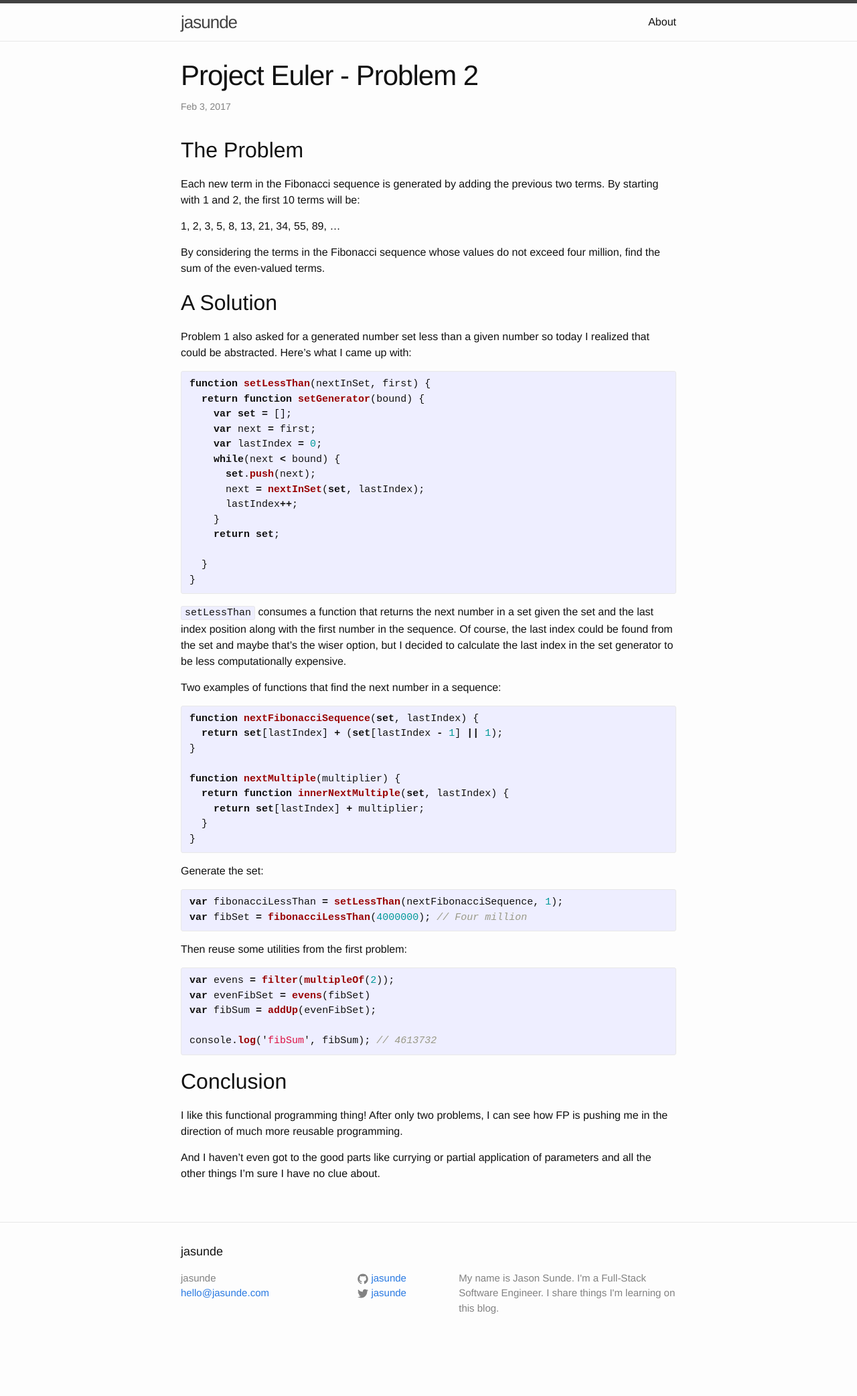
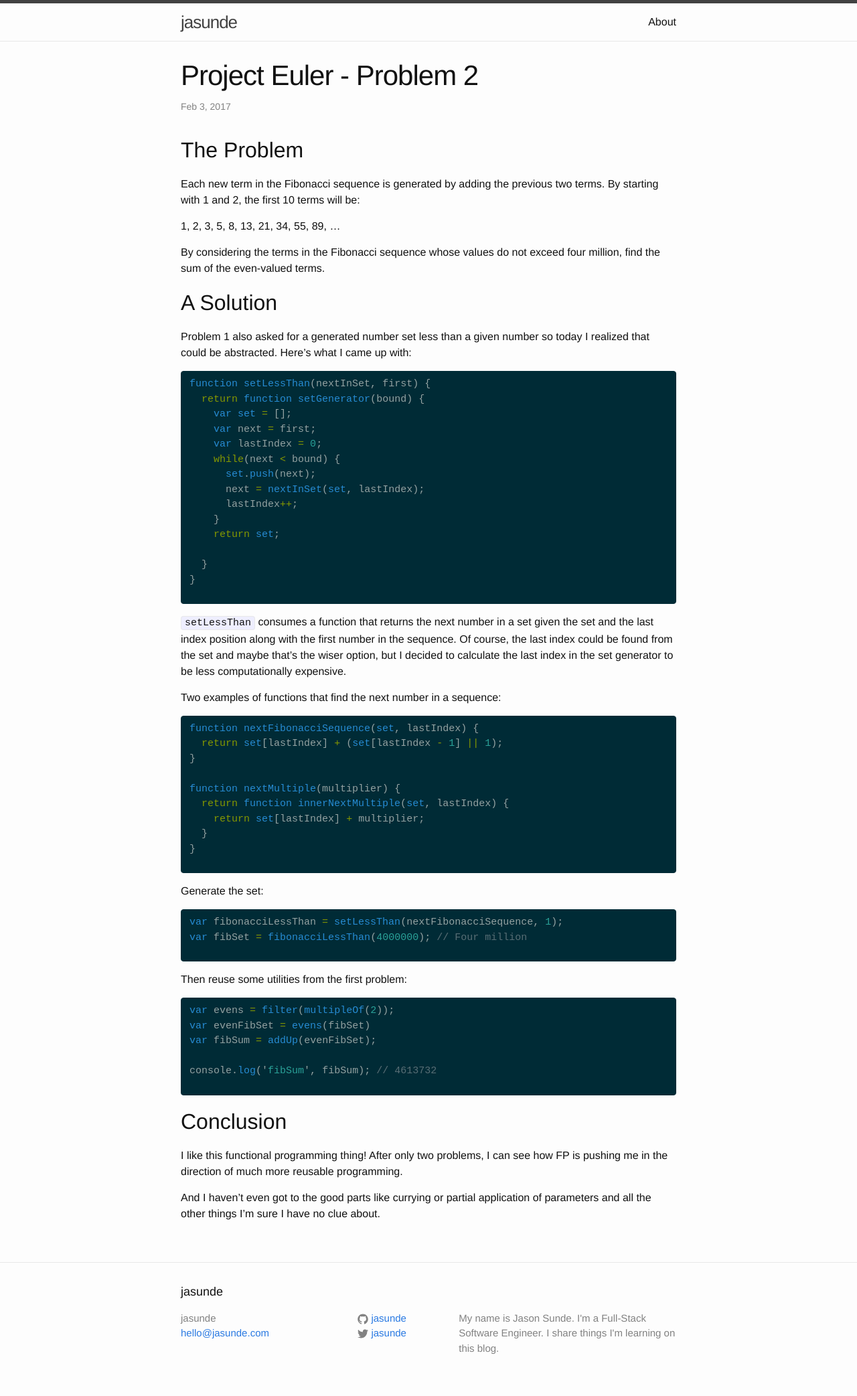
Before and after one commit to jasunde/jasunde.github.io, a Jekyll site: the page built from _posts/2017-02-03-project-euler-problem-2.markdown, in a window 1280 px wide. Shown: the whole page at 67% size. Built offline with Jekyll 4.4.1, drawn with Linux system fonts in a browser that asks for light colours; before the commit the page ends 2025 px from its top, so only the background shows below that.

Commit message:
Solarized code theme

```diff
--- /dev/null
+++ b/_sass/_monokai.scss
@@ -0,0 +1,65 @@
+.highlight pre { background-color: #272822; }
+.highlight .hll { background-color: #272822; }
+.highlight .c { color: #75715e } /* Comment */
+.highlight .err { color: #960050; background-color: #1e0010 } /* Error */
+.highlight .k { color: #66d9ef } /* Keyword */
+.highlight .l { color: #ae81ff } /* Literal */
+.highlight .n { color: #f8f8f2 } /* Name */
+.highlight .o { color: #f92672 } /* Operator */
+.highlight .p { color: #f8f8f2 } /* Punctuation */
+.highlight .cm { color: #75715e } /* Comment.Multiline */
+.highlight .cp { color: #75715e } /* Comment.Preproc */
+.highlight .c1 { color: #75715e } /* Comment.Single */
+.highlight .cs { color: #75715e } /* Comment.Special */
+.highlight .ge { font-style: italic } /* Generic.Emph */
+.highlight .gs { font-weight: bold } /* Generic.Strong */
+.highlight .kc { color: #66d9ef } /* Keyword.Constant */
+.highlight .kd { color: #66d9ef } /* Keyword.Declaration */
+.highlight .kn { color: #f92672 } /* Keyword.Namespace */
+.highlight .kp { color: #66d9ef } /* Keyword.Pseudo */
+.highlight .kr { color: #66d9ef } /* Keyword.Reserved */
+.highlight .kt { color: #66d9ef } /* Keyword.Type */
+.highlight .ld { color: #e6db74 } /* Literal.Date */
+.highlight .m { color: #ae81ff } /* Literal.Number */
+.highlight .s { color: #e6db74 } /* Literal.String */
+.highlight .na { color: #a6e22e } /* Name.Attribute */
+.highlight .nb { color: #f8f8f2 } /* Name.Builtin */
+.highlight .nc { color: #a6e22e } /* Name.Class */
+.highlight .no { color: #66d9ef } /* Name.Constant */
+.highlight .nd { color: #a6e22e } /* Name.Decorator */
+.highlight .ni { color: #f8f8f2 } /* Name.Entity */
+.highlight .ne { color: #a6e22e } /* Name.Exception */
+.highlight .nf { color: #a6e22e } /* Name.Function */
+.highlight .nl { color: #f8f8f2 } /* Name.Label */
+.highlight .nn { color: #f8f8f2 } /* Name.Namespace */
+.highlight .nx { color: #a6e22e } /* Name.Other */
+.highlight .py { color: #f8f8f2 } /* Name.Property */
+.highlight .nt { color: #f92672 } /* Name.Tag */
+.highlight .nv { color: #f8f8f2 } /* Name.Variable */
+.highlight .ow { color: #f92672 } /* Operator.Word */
+.highlight .w { color: #f8f8f2 } /* Text.Whitespace */
+.highlight .mf { color: #ae81ff } /* Literal.Number.Float */
+.highlight .mh { color: #ae81ff } /* Literal.Number.Hex */
+.highlight .mi { color: #ae81ff } /* Literal.Number.Integer */
+.highlight .mo { color: #ae81ff } /* Literal.Number.Oct */
+.highlight .sb { color: #e6db74 } /* Literal.String.Backtick */
+.highlight .sc { color: #e6db74 } /* Literal.String.Char */
+.highlight .sd { color: #e6db74 } /* Literal.String.Doc */
+.highlight .s2 { color: #e6db74 } /* Literal.String.Double */
+.highlight .se { color: #ae81ff } /* Literal.String.Escape */
+.highlight .sh { color: #e6db74 } /* Literal.String.Heredoc */
+.highlight .si { color: #e6db74 } /* Literal.String.Interpol */
+.highlight .sx { color: #e6db74 } /* Literal.String.Other */
+.highlight .sr { color: #e6db74 } /* Literal.String.Regex */
+.highlight .s1 { color: #e6db74 } /* Literal.String.Single */
+.highlight .ss { color: #e6db74 } /* Literal.String.Symbol */
+.highlight .bp { color: #f8f8f2 } /* Name.Builtin.Pseudo */
+.highlight .vc { color: #f8f8f2 } /* Name.Variable.Class */
+.highlight .vg { color: #f8f8f2 } /* Name.Variable.Global */
+.highlight .vi { color: #f8f8f2 } /* Name.Variable.Instance */
+.highlight .il { color: #ae81ff } /* Literal.Number.Integer.Long */
+
+.highlight .gh { } /* Generic Heading & Diff Header */
+.highlight .gu { color: #75715e; } /* Generic.Subheading & Diff Unified/Comment? */
+.highlight .gd { color: #f92672; } /* Generic.Deleted & Diff Deleted */
+.highlight .gi { color: #a6e22e; } /* Generic.Inserted & Diff Inserted */
--- /dev/null
+++ b/_sass/_solarized-dark.scss
@@ -0,0 +1,84 @@
+/* Solarized Dark
+For use with Jekyll and Pygments
+http://ethanschoonover.com/solarized
+SOLARIZED HEX      ROLE
+--------- -------- ------------------------------------------
+base03    #002b36  background
+base01    #586e75  comments / secondary content
+base1     #93a1a1  body text / default code / primary content
+orange    #cb4b16  constants
+red       #dc322f  regex, special keywords
+blue      #268bd2  reserved keywords
+cyan      #2aa198  strings, numbers
+green     #859900  operators, other keywords
+*/
+
+.highlight { background-color: #002b36; color: #93a1a1; border: 1px solid #002b36; border-radius: 4px; }
+.highlight .c { color: #586e75 } /* Comment */
+.highlight .err { color: #93a1a1 } /* Error */
+.highlight .g { color: #93a1a1 } /* Generic */
+.highlight .k { color: #859900 } /* Keyword */
+.highlight .l { color: #93a1a1 } /* Literal */
+.highlight .n { color: #93a1a1 } /* Name */
+.highlight .o { color: #859900 } /* Operator */
+.highlight .x { color: #cb4b16 } /* Other */
+.highlight .p { color: #93a1a1 } /* Punctuation */
+.highlight .cm { color: #586e75 } /* Comment.Multiline */
+.highlight .cp { color: #859900 } /* Comment.Preproc */
+.highlight .c1 { color: #586e75 } /* Comment.Single */
+.highlight .cs { color: #859900 } /* Comment.Special */
+.highlight .gd { color: #2aa198 } /* Generic.Deleted */
+.highlight .ge { color: #93a1a1; font-style: italic } /* Generic.Emph */
+.highlight .gr { color: #dc322f } /* Generic.Error */
+.highlight .gh { color: #cb4b16 } /* Generic.Heading */
+.highlight .gi { color: #859900 } /* Generic.Inserted */
+.highlight .go { color: #93a1a1 } /* Generic.Output */
+.highlight .gp { color: #93a1a1 } /* Generic.Prompt */
+.highlight .gs { color: #93a1a1; font-weight: bold } /* Generic.Strong */
+.highlight .gu { color: #cb4b16 } /* Generic.Subheading */
+.highlight .gt { color: #93a1a1 } /* Generic.Traceback */
+.highlight .kc { color: #cb4b16 } /* Keyword.Constant */
+.highlight .kd { color: #268bd2 } /* Keyword.Declaration */
+.highlight .kn { color: #859900 } /* Keyword.Namespace */
+.highlight .kp { color: #859900 } /* Keyword.Pseudo */
+.highlight .kr { color: #268bd2 } /* Keyword.Reserved */
+.highlight .kt { color: #dc322f } /* Keyword.Type */
+.highlight .ld { color: #93a1a1 } /* Literal.Date */
+.highlight .m { color: #2aa198 } /* Literal.Number */
+.highlight .s { color: #2aa198 } /* Literal.String */
+.highlight .na { color: #93a1a1 } /* Name.Attribute */
+.highlight .nb { color: #B58900 } /* Name.Builtin */
+.highlight .nc { color: #268bd2 } /* Name.Class */
+.highlight .no { color: #cb4b16 } /* Name.Constant */
+.highlight .nd { color: #268bd2 } /* Name.Decorator */
+.highlight .ni { color: #cb4b16 } /* Name.Entity */
+.highlight .ne { color: #cb4b16 } /* Name.Exception */
+.highlight .nf { color: #268bd2 } /* Name.Function */
+.highlight .nl { color: #93a1a1 } /* Name.Label */
+.highlight .nn { color: #93a1a1 } /* Name.Namespace */
+.highlight .nx { color: #93a1a1 } /* Name.Other */
+.highlight .py { color: #93a1a1 } /* Name.Property */
+.highlight .nt { color: #268bd2 } /* Name.Tag */
+.highlight .nv { color: #268bd2 } /* Name.Variable */
+.highlight .ow { color: #859900 } /* Operator.Word */
+.highlight .w { color: #93a1a1 } /* Text.Whitespace */
+.highlight .mf { color: #2aa198 } /* Literal.Number.Float */
+.highlight .mh { color: #2aa198 } /* Literal.Number.Hex */
+.highlight .mi { color: #2aa198 } /* Literal.Number.Integer */
+.highlight .mo { color: #2aa198 } /* Literal.Number.Oct */
+.highlight .sb { color: #586e75 } /* Literal.String.Backtick */
+.highlight .sc { color: #2aa198 } /* Literal.String.Char */
+.highlight .sd { color: #93a1a1 } /* Literal.String.Doc */
+.highlight .s2 { color: #2aa198 } /* Literal.String.Double */
+.highlight .se { color: #cb4b16 } /* Literal.String.Escape */
+.highlight .sh { color: #93a1a1 } /* Literal.String.Heredoc */
+.highlight .si { color: #2aa198 } /* Literal.String.Interpol */
+.highlight .sx { color: #2aa198 } /* Literal.String.Other */
+.highlight .sr { color: #dc322f } /* Literal.String.Regex */
+.highlight .s1 { color: #2aa198 } /* Literal.String.Single */
+.highlight .ss { color: #2aa198 } /* Literal.String.Symbol */
+.highlight .bp { color: #268bd2 } /* Name.Builtin.Pseudo */
+.highlight .vc { color: #268bd2 } /* Name.Variable.Class */
+.highlight .vg { color: #268bd2 } /* Name.Variable.Global */
+.highlight .vi { color: #268bd2 } /* Name.Variable.Instance */
+.highlight .il { color: #2aa198 } /* Literal.Number.Integer.Long */
--- /dev/null
+++ b/_sass/_solarized-light.scss
@@ -0,0 +1,84 @@
+/* Solarized Light
+For use with Jekyll and Pygments
+http://ethanschoonover.com/solarized
+SOLARIZED HEX      ROLE
+--------- -------- ------------------------------------------
+base01    #586e75  body text / default code / primary content
+base1     #93a1a1  comments / secondary content
+base3     #fdf6e3  background
+orange    #cb4b16  constants
+red       #dc322f  regex, special keywords
+blue      #268bd2  reserved keywords
+cyan      #2aa198  strings, numbers
+green     #859900  operators, other keywords
+*/
+
+.highlight { background-color: #fdf6e3; color: #586e75 }
+.highlight .c { color: #93a1a1 } /* Comment */
+.highlight .err { color: #586e75 } /* Error */
+.highlight .g { color: #586e75 } /* Generic */
+.highlight .k { color: #859900 } /* Keyword */
+.highlight .l { color: #586e75 } /* Literal */
+.highlight .n { color: #586e75 } /* Name */
+.highlight .o { color: #859900 } /* Operator */
+.highlight .x { color: #cb4b16 } /* Other */
+.highlight .p { color: #586e75 } /* Punctuation */
+.highlight .cm { color: #93a1a1 } /* Comment.Multiline */
+.highlight .cp { color: #859900 } /* Comment.Preproc */
+.highlight .c1 { color: #93a1a1 } /* Comment.Single */
+.highlight .cs { color: #859900 } /* Comment.Special */
+.highlight .gd { color: #2aa198 } /* Generic.Deleted */
+.highlight .ge { color: #586e75; font-style: italic } /* Generic.Emph */
+.highlight .gr { color: #dc322f } /* Generic.Error */
+.highlight .gh { color: #cb4b16 } /* Generic.Heading */
+.highlight .gi { color: #859900 } /* Generic.Inserted */
+.highlight .go { color: #586e75 } /* Generic.Output */
+.highlight .gp { color: #586e75 } /* Generic.Prompt */
+.highlight .gs { color: #586e75; font-weight: bold } /* Generic.Strong */
+.highlight .gu { color: #cb4b16 } /* Generic.Subheading */
+.highlight .gt { color: #586e75 } /* Generic.Traceback */
+.highlight .kc { color: #cb4b16 } /* Keyword.Constant */
+.highlight .kd { color: #268bd2 } /* Keyword.Declaration */
+.highlight .kn { color: #859900 } /* Keyword.Namespace */
+.highlight .kp { color: #859900 } /* Keyword.Pseudo */
+.highlight .kr { color: #268bd2 } /* Keyword.Reserved */
+.highlight .kt { color: #dc322f } /* Keyword.Type */
+.highlight .ld { color: #586e75 } /* Literal.Date */
+.highlight .m { color: #2aa198 } /* Literal.Number */
+.highlight .s { color: #2aa198 } /* Literal.String */
+.highlight .na { color: #586e75 } /* Name.Attribute */
+.highlight .nb { color: #B58900 } /* Name.Builtin */
+.highlight .nc { color: #268bd2 } /* Name.Class */
+.highlight .no { color: #cb4b16 } /* Name.Constant */
+.highlight .nd { color: #268bd2 } /* Name.Decorator */
+.highlight .ni { color: #cb4b16 } /* Name.Entity */
+.highlight .ne { color: #cb4b16 } /* Name.Exception */
+.highlight .nf { color: #268bd2 } /* Name.Function */
+.highlight .nl { color: #586e75 } /* Name.Label */
+.highlight .nn { color: #586e75 } /* Name.Namespace */
+.highlight .nx { color: #586e75 } /* Name.Other */
+.highlight .py { color: #586e75 } /* Name.Property */
+.highlight .nt { color: #268bd2 } /* Name.Tag */
+.highlight .nv { color: #268bd2 } /* Name.Variable */
+.highlight .ow { color: #859900 } /* Operator.Word */
+.highlight .w { color: #586e75 } /* Text.Whitespace */
+.highlight .mf { color: #2aa198 } /* Literal.Number.Float */
+.highlight .mh { color: #2aa198 } /* Literal.Number.Hex */
+.highlight .mi { color: #2aa198 } /* Literal.Number.Integer */
+.highlight .mo { color: #2aa198 } /* Literal.Number.Oct */
+.highlight .sb { color: #93a1a1 } /* Literal.String.Backtick */
+.highlight .sc { color: #2aa198 } /* Literal.String.Char */
+.highlight .sd { color: #586e75 } /* Literal.String.Doc */
+.highlight .s2 { color: #2aa198 } /* Literal.String.Double */
+.highlight .se { color: #cb4b16 } /* Literal.String.Escape */
+.highlight .sh { color: #586e75 } /* Literal.String.Heredoc */
+.highlight .si { color: #2aa198 } /* Literal.String.Interpol */
+.highlight .sx { color: #2aa198 } /* Literal.String.Other */
+.highlight .sr { color: #dc322f } /* Literal.String.Regex */
+.highlight .s1 { color: #2aa198 } /* Literal.String.Single */
+.highlight .ss { color: #2aa198 } /* Literal.String.Symbol */
+.highlight .bp { color: #268bd2 } /* Name.Builtin.Pseudo */
+.highlight .vc { color: #268bd2 } /* Name.Variable.Class */
+.highlight .vg { color: #268bd2 } /* Name.Variable.Global */
+.highlight .vi { color: #268bd2 } /* Name.Variable.Instance */
+.highlight .il { color: #2aa198 } /* Literal.Number.Integer.Long */
--- /dev/null
+++ b/_sass/_zenburn.scss
@@ -0,0 +1,136 @@
+.highlight code, .highlight pre {
+  color:#fdce93;
+  background-color:#3f3f3f;
+}
+
+.highlight .hll {
+  background-color:#222;
+}
+
+.highlight .err {
+  color:#e37170;
+  background-color:#3d3535;
+}
+
+.highlight .k {
+  color:#f0dfaf;
+}
+
+.highlight .p {
+  color:#41706f;
+}
+
+.highlight .cs {
+  color:#cd0000;
+  font-weight:700;
+}
+
+.highlight .gd {
+  color:#cd0000;
+}
+
+.highlight .ge {
+  color:#ccc;
+  font-style:italic;
+}
+
+.highlight .gr {
+  color:red;
+}
+
+.highlight .go {
+  color:gray;
+}
+
+.highlight .gs {
+  color:#ccc;
+  font-weight:700;
+}
+
+.highlight .gu {
+  color:purple;
+  font-weight:700;
+}
+
+.highlight .gt {
+  color:#0040D0;
+}
+
+.highlight .kc {
+  color:#dca3a3;
+}
+
+.highlight .kd {
+  color:#ffff86;
+}
+
+.highlight .kn {
+  color:#dfaf8f;
+  font-weight:700;
+}
+
+.highlight .kp {
+  color:#cdcf99;
+}
+
+.highlight .kr {
+  color:#cdcd00;
+}
+
+.highlight .ni {
+  color:#c28182;
+}
+
+.highlight .ne {
+  color:#c3bf9f;
+  font-weight:700;
+}
+
+.highlight .nn {
+  color:#8fbede;
+}
+
+.highlight .vi {
+  color:#ffffc7;
+}
+
+.highlight .c,.preview-zenburn .highlight .g,.preview-zenburn .highlight .cm,.preview-zenburn .highlight .cp,.preview-zenburn .highlight .c1 {
+  color:#7f9f7f;
+}
+
+.highlight .l,.preview-zenburn .highlight .x,.preview-zenburn .highlight .no,.preview-zenburn .highlight .nd,.preview-zenburn .highlight .nl,.preview-zenburn .highlight .nx,.preview-zenburn .highlight .py,.preview-zenburn .highlight .w {
+  color:#ccc;
+}
+
+.highlight .n,.preview-zenburn .highlight .nv,.preview-zenburn .highlight .vg {
+  color:#dcdccc;
+}
+
+.highlight .o,.preview-zenburn .highlight .ow {
+  color:#f0efd0;
+}
+
+.highlight .gh,.preview-zenburn .highlight .gp {
+  color:#dcdccc;
+  font-weight:700;
+}
+
+.highlight .gi,.preview-zenburn .highlight .kt {
+  color:#00cd00;
+}
+
+.highlight .ld,.preview-zenburn .highlight .s,.preview-zenburn .highlight .sb,.preview-zenburn .highlight .sc,.preview-zenburn .highlight .sd,.preview-zenburn .highlight .s2,.preview-zenburn .highlight .se,.preview-zenburn .highlight .sh,.preview-zenburn .highlight .si,.preview-zenburn .highlight .sx,.preview-zenburn .highlight .sr,.preview-zenburn .highlight .s1,.preview-zenburn .highlight .ss {
+  color:#cc9393;
+}
+
+.highlight .m,.preview-zenburn .highlight .mf,.preview-zenburn .highlight .mh,.preview-zenburn .highlight .mi,.preview-zenburn .highlight .mo,.preview-zenburn .highlight .il {
+  color:#8cd0d3;
+}
+
+.highlight .na,.preview-zenburn .highlight .nt {
+  color:#9ac39f;
+}
+
+.highlight .nb,.preview-zenburn .highlight .nc,.preview-zenburn .highlight .nf,.preview-zenburn .highlight .bp,.preview-zenburn .highlight .vc {
+  color:#efef8f;
+}
--- a/_sass/minima.scss
+++ b/_sass/minima.scss
@@ -39,5 +39,5 @@ $on-laptop:        800px !default;
 @import
   "minima/base",
   "minima/layout",
-  "minima/syntax-highlighting"
+  "solarized-dark"
 ;
--- a/_sass/minima/_base.scss
+++ b/_sass/minima/_base.scss
@@ -130,9 +130,9 @@ blockquote {
 pre,
 code {
   font-size: 15px;
-  border: 1px solid $grey-color-light;
-  border-radius: 3px;
-  background-color: #eef;
+  // border: 1px solid $grey-color-light;
+  // border-radius: 4px;
+  // background-color: #eef;
 }
 
 code {
@@ -148,6 +148,12 @@ pre {
     padding-right: 0;
     padding-left: 0;
   }
+}
+
+.highlighter-rouge {
+  border: 1px solid $grey-color-light;
+  border-radius: 4px;
+  background-color: #eef;
 }
 
 
```
Also changed, not shown: _layouts/post.html (+6 -1 lines).
